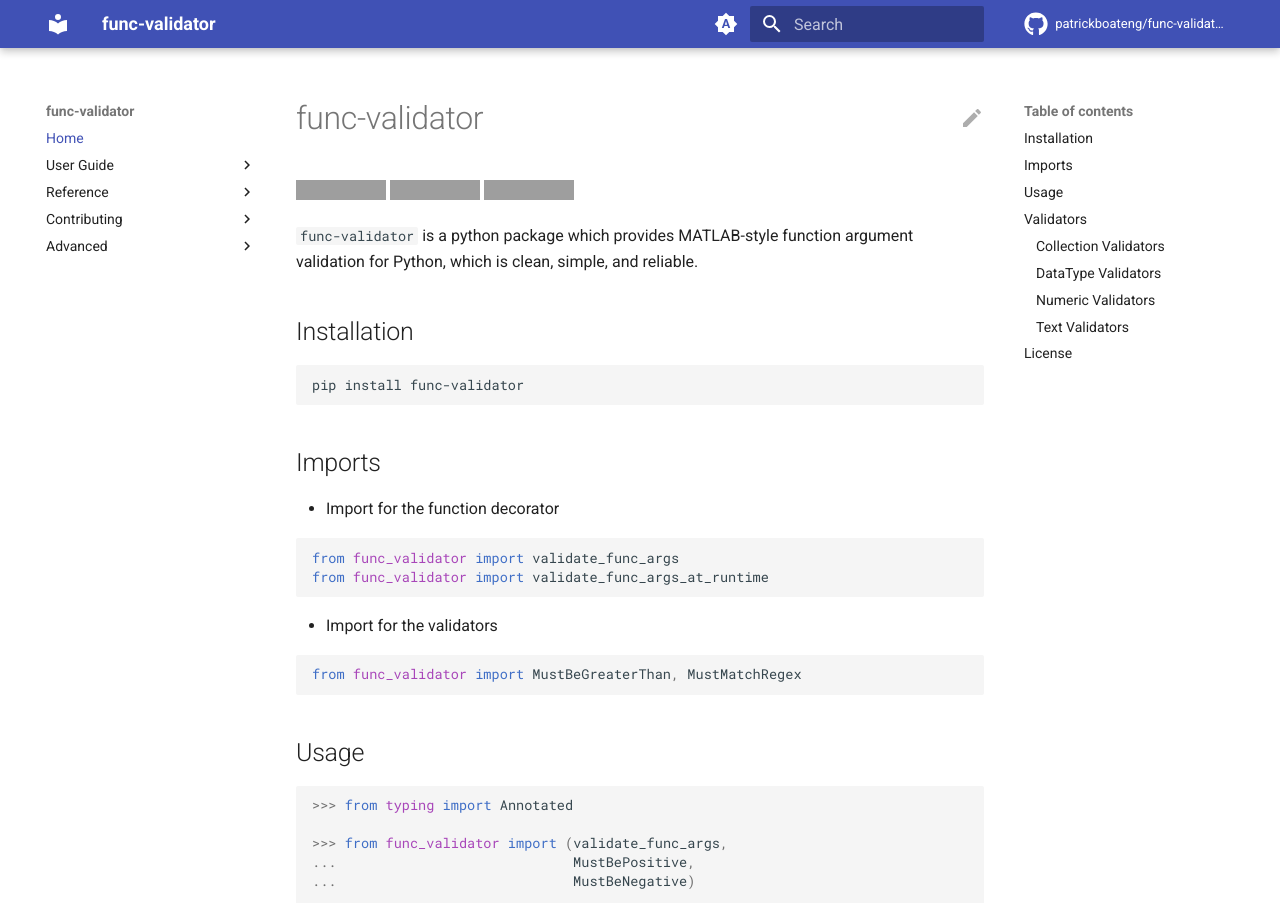
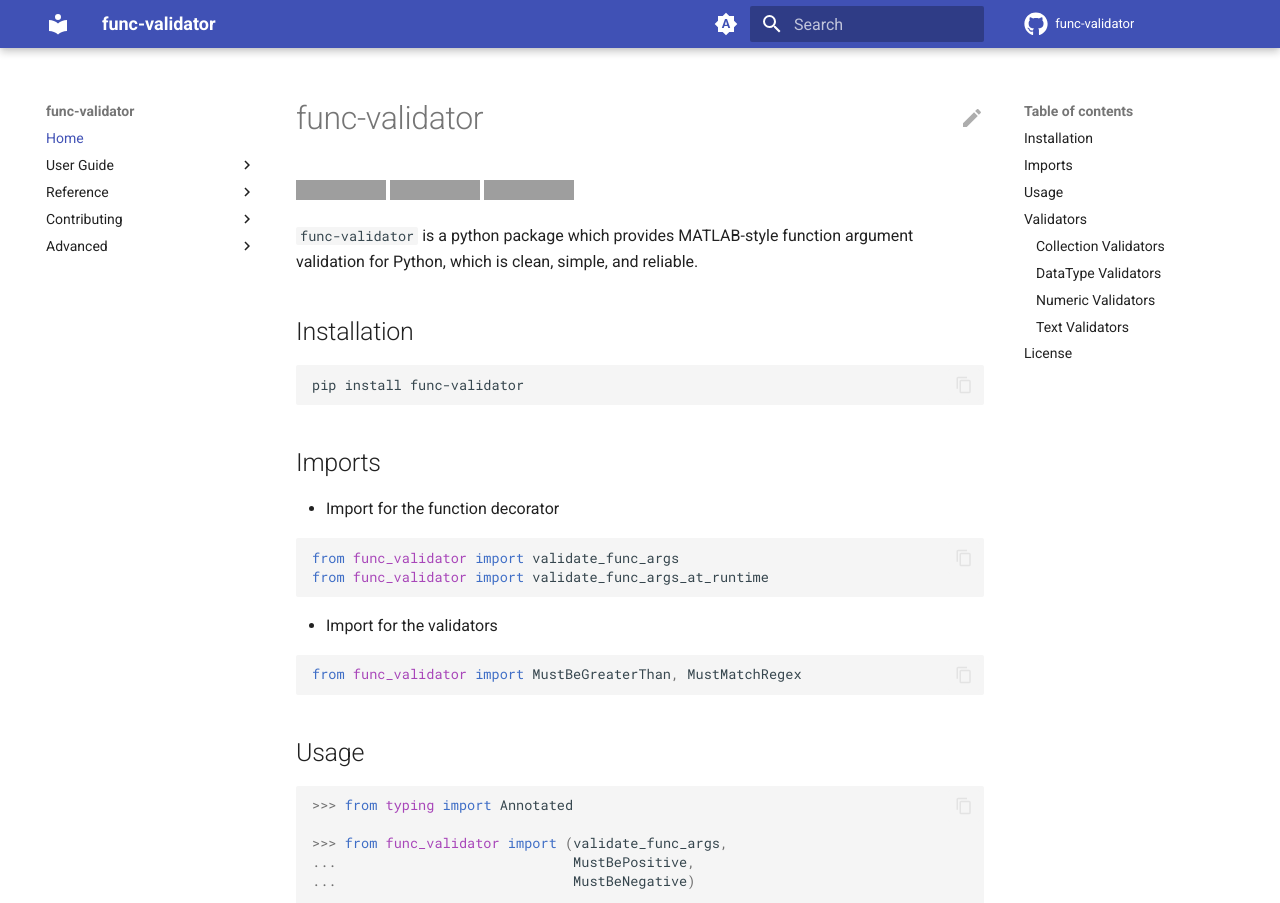
Before and after one commit to patrickboateng/func-validator, an MkDocs documentation site: the page built from docs/index.md, in a window 1280 px wide. Shown: the top 903 px of the page. Built offline with MkDocs 1.6.1 and Material for MkDocs 9.7.7, drawn with Linux system fonts in a browser that asks for light colours; comment, search, counter and statistics services are not loaded; grey boxes are pictures that could not be loaded.

Commit message:
made it possible to copy code contents

```diff
--- a/mkdocs.yml
+++ b/mkdocs.yml
@@ -6,7 +6,7 @@ site_url: !ENV READTHEDOCS_CANONICAL_URL
 
 copyright: Copyright &copy; 2023 - 2025 Patrick Boateng
 
-repo_name: patrickboateng/func-validator
+repo_name: func-validator
 repo_url: https://github.com/patrickboateng/func-validator
 edit_uri: edit/main/docs
 
@@ -42,6 +42,7 @@ theme:
   features:
     - content.action.edit
     - content.code.annotate
+    - content.code.copy
     - search.suggest
     - search.highlight
     - navigation.footer
```
